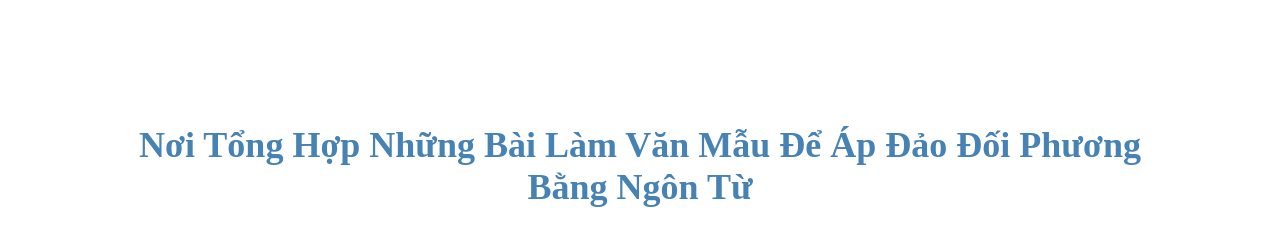
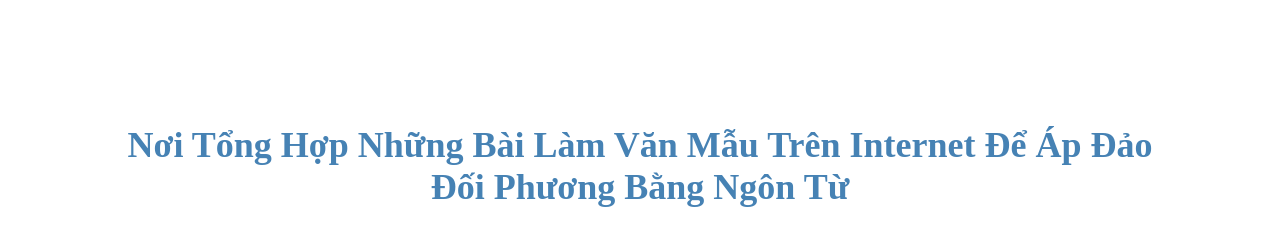
Before and after one commit to comgachienmam147/ditmewibu.com, a plain HTML site: page index.html in a window 1280 px wide. Shown: the top 229 px of the page. Drawn offline with Linux system fonts and the light colour scheme; no server answers.

Commit message:
Update index.html

```diff
--- a/index.html
+++ b/index.html
@@ -28,7 +28,7 @@
 <body>
     <div class="wrapper">
         <div class="header">
-            <h1 style="color: #4682B4; font-size: 36px; font-weight: bold;">Nơi Tổng Hợp Những Bài Làm Văn Mẫu Để Áp Đảo Đối Phương Bằng Ngôn Từ</h1>
+            <h1 style="color: #4682B4; font-size: 36px; font-weight: bold;">Nơi Tổng Hợp Những Bài Làm Văn Mẫu Trên Internet Để Áp Đảo Đối Phương Bằng Ngôn Từ</h1>
             <h2 style="color: black; font-weight: bold;">Dit me wibu - ditmewibu.com</h2>
         </div>
 
```
